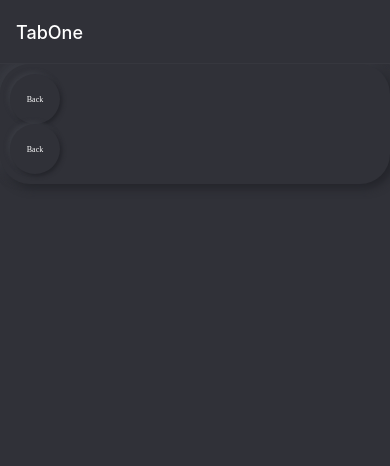
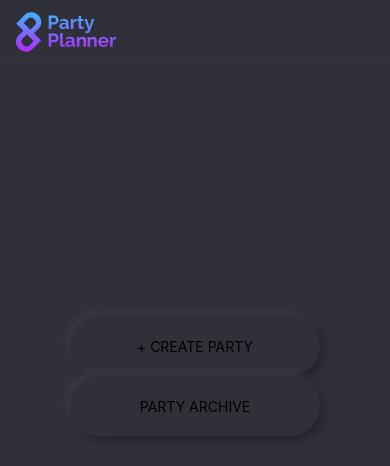
Before and after one commit to mayki0909/PartyPlannerMobile, a React Native app: screen /screens/ModalScreen.tsx in a window 390 px wide. Before the commit this address had no page. Shown: the top 466 px of the page. Built offline with nearby package versions, Linux system fonts and the light colour scheme; what expo-linking would draw is missing.

Commit message:
Landing screen almost implemented

```diff
--- a/App.tsx
+++ b/App.tsx
@@ -1,6 +1,7 @@
+import React from 'react';
 import { StatusBar } from 'expo-status-bar';
-import React from 'react';
 import { SafeAreaProvider } from 'react-native-safe-area-context';
+import { Image } from 'react-native';
 
 import useCachedResources from './hooks/useCachedResources';
 import Navigation from './navigation';
@@ -10,7 +11,14 @@ export default function App() {
   const isLoadingComplete = useCachedResources();
 
   if (!isLoadingComplete) {
-    return null;
+    return(
+      <SafeAreaProvider style={style.body}>
+          <Image
+            source={require('./assets/images/PP_logotip.svg')}
+            style = {{ flex: 1, height: undefined, width: undefined, resizeMode: 'contain', margin:'40px'}}
+          />
+      </SafeAreaProvider>
+    )
   } else {
     return (
       <SafeAreaProvider style={style.body}>
--- a/app.json
+++ b/app.json
@@ -4,11 +4,11 @@
     "slug": "PartyPlannerMobile",
     "version": "1.0.0",
     "orientation": "portrait",
-    "icon": "./assets/images/icon.png",
+    "icon": "./assets/images/PP_logo.svg",
     "scheme": "myapp",
     "userInterfaceStyle": "automatic",
     "splash": {
-      "image": "./assets/images/splash.png",
+      "image": "./assets/images/PP_logotip.svg",
       "resizeMode": "contain",
       "backgroundColor": "#ffffff"
     },
--- a/components/style.tsx
+++ b/components/style.tsx
@@ -17,12 +17,38 @@ export default StyleSheet.create({
     width: '50px',
     height: '50px',
     backgroundColor: '#303138',
-    color: 'white',
+    color: '#fff',
     fontSize: '8px',
-    borderRadius: 30,
+    borderRadius: 20,
     boxShadow: '2px 2px 4px #23242A, -2px -2px 4px #3B3D44',
     display: 'flex',
     justifyContent: 'center',
     alignItems: 'center'
-  }
+  },
+  btnMedium: {
+    width: '120px',
+    height: '40px',
+    backgroundColor: '#303138',
+    color: '#fff',
+    fontRize: '12px',
+    borderRadius: 30,
+    boxShadow: '3px 3px 6px #23242A, -3px -3px 6px #3B3D44',
+    display: 'flex',
+    justifyContent: 'center',
+    alignItems: 'center',
+    flexWrap: 'wrap'
+  },
+  btnBig: {
+    width: '250px',
+    height: '60px',
+    backgroundColor: '#303138',
+    color: '#fff',
+    fontSize: '25px',
+    borderRadius: 30,
+    boxShadow: '4px 4px 10px #23242A, -4px -4px 10px #3B3D44',
+    display: 'flex',
+    justifyContent: 'center',
+    alignItems: 'center',
+}
+
 });
--- a/hooks/useCachedResources.ts
+++ b/hooks/useCachedResources.ts
@@ -1,4 +1,3 @@
-import { FontAwesome } from '@expo/vector-icons';
 import * as Font from 'expo-font';
 import * as SplashScreen from 'expo-splash-screen';
 import * as React from 'react';
@@ -14,15 +13,18 @@ export default function useCachedResources() {
 
         // Load fonts
         await Font.loadAsync({
-          ...FontAwesome.font,
-          'space-mono': require('../assets/fonts/SpaceMono-Regular.ttf'),
+          'raleway': require('../assets/fonts/Raleway-Regular.ttf'),
         });
       } catch (e) {
         // We might want to provide this error information to an error reporting service
+        console.log('problem')
         console.warn(e);
       } finally {
-        setLoadingComplete(true);
-        SplashScreen.hideAsync();
+        setTimeout(()=>{
+          setLoadingComplete(true);
+          SplashScreen.hideAsync();
+        },1500)
+
       }
     }
 
--- a/navigation/LinkingConfiguration.ts
+++ b/navigation/LinkingConfiguration.ts
@@ -13,6 +13,7 @@ const linking: LinkingOptions<RootStackParamList> = {
   prefixes: [Linking.makeUrl('/')],
   config: {
     screens: {
+        Landing: '/',
         TabOne: {
           screens: {
             TabOneScreen: 'one',
--- a/navigation/index.tsx
+++ b/navigation/index.tsx
@@ -1,6 +1,7 @@
 import * as React from 'react';
-import { NavigationContainer, DarkTheme } from '@react-navigation/native';
+import { NavigationContainer} from '@react-navigation/native';
 import { createNativeStackNavigator } from '@react-navigation/native-stack';
+import { View,Image } from 'react-native';
 import { RootStackParamList } from '../types';
 import LinkingConfiguration from './LinkingConfiguration';
 
@@ -9,6 +10,7 @@ import ModalScreen from '../screens/ModalScreen';
 import NotFoundScreen from '../screens/NotFoundScreen';
 import TabOneScreen from '../screens/TabOneScreen';
 import TabTwoScreen from '../screens/TabTwoScreen';
+import LandingScreen from '../screens/landingScreen';
 
 const MyTheme = {
   dark: true,
@@ -22,11 +24,21 @@ const MyTheme = {
   },
 };
 
+function LogoTitle() {
+  return (
+    <Image
+      style={{flex: 1, height: 80, width: 100, resizeMode: 'center',}}
+      source={require('../assets/images/PP_logotip.svg')}
+    />
+  );
+}
+
 export default function Navigation() {
   return (
     <NavigationContainer
       linking={LinkingConfiguration}
-      theme={MyTheme}>
+      theme={MyTheme}
+    >
       <RootNavigator />
     </NavigationContainer>
   );
@@ -37,6 +49,11 @@ const Stack = createNativeStackNavigator<RootStackParamList>();
 function RootNavigator() {
   return (
     <Stack.Navigator>
+      <Stack.Screen
+        name={'Landing'}
+        component={LandingScreen}
+        options={{ headerTitle: (props) => <LogoTitle /> }}
+      ></Stack.Screen>
       <Stack.Screen name={'TabOne'} component={TabOneScreen}></Stack.Screen>
       <Stack.Screen name={'TabTwo'} component={TabTwoScreen}></Stack.Screen>
       <Stack.Screen name={'NotFound'} component={NotFoundScreen}></Stack.Screen>
--- a/screens/TabOneScreen.tsx
+++ b/screens/TabOneScreen.tsx
@@ -13,14 +13,12 @@ export default function TabOneScreen(props: TabOneProps) {
   return (
     <View style={style.body}>
       <View style={style.content}>
-
         <View style={style.btnSmall}>
             Back
         </View>
         <View style={style.btnSmall}>
             Back
         </View>
-
       </View>
     </View>
   );
--- /dev/null
+++ b/screens/landingScreen.tsx
@@ -0,0 +1,31 @@
+import * as React from 'react';
+import { StyleSheet } from 'react-native';
+
+import style from '../components/style';
+import { Text, View } from '../components/Themed';
+
+interface LandingProps{
+  navigation: any;
+}
+
+export default function LandingScreen(props: LandingProps) {
+  return (
+    <View style={styles.container}>
+        <View style={style.btnBig} onTouchStart={()=>{props.navigation.navigate('create')}}>
+            <Text>+ CREATE PARTY</Text>
+        </View>
+        <View style={style.btnBig} onTouchStart={()=>{props.navigation.navigate('archive')}}>
+            <Text>PARTY ARCHIVE</Text>
+        </View>
+    </View>
+  );
+}
+
+const styles = StyleSheet.create({
+    container:{
+        backgroundColor: 'transparent',
+        alignItems: 'center',
+        justifyContent: 'center',
+        height:'80%',
+    }
+});
--- a/types.tsx
+++ b/types.tsx
@@ -6,6 +6,7 @@ declare global {
 
 export type RootStackParamList = {
   // Root: NavigatorScreenParams<RootTabParamList> | undefined;
+  Landing:undefined;
   Modal: undefined;
   NotFound: undefined;
   TabOne: undefined;
```
Also changed, not shown: assets/fonts/Raleway-Regular.ttf (added), 1 other file (tests, documents, lock files or other folders).
